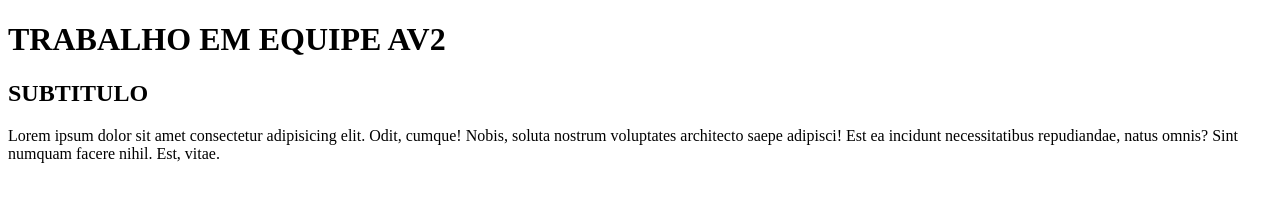
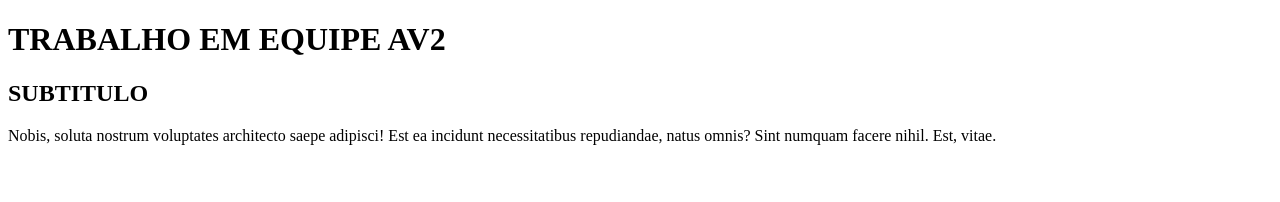
Before and after one commit to Cauettt/AmbientesTrabalho, a plain HTML site: page index.html in a window 1280 px wide. Drawn offline with Linux system fonts and the light colour scheme.

Commit message:
fix: Removendo letras do paragrafo

```diff
--- a/index.html
+++ b/index.html
@@ -8,6 +8,6 @@
 <body>
     <h1>TRABALHO EM EQUIPE AV2</h1>
     <h2>SUBTITULO</h2>
-    <p>Lorem ipsum dolor sit amet consectetur adipisicing elit. Odit, cumque! Nobis, soluta nostrum voluptates architecto saepe adipisci! Est ea incidunt necessitatibus repudiandae, natus omnis? Sint numquam facere nihil. Est, vitae.</p>
+    <p>Nobis, soluta nostrum voluptates architecto saepe adipisci! Est ea incidunt necessitatibus repudiandae, natus omnis? Sint numquam facere nihil. Est, vitae.</p>
 </body>
 </html>
```
